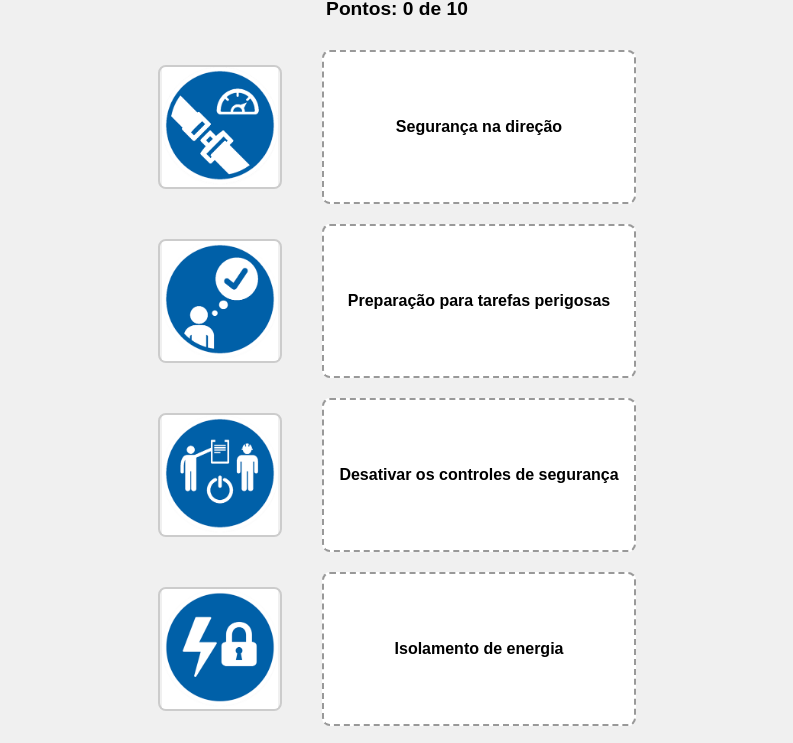
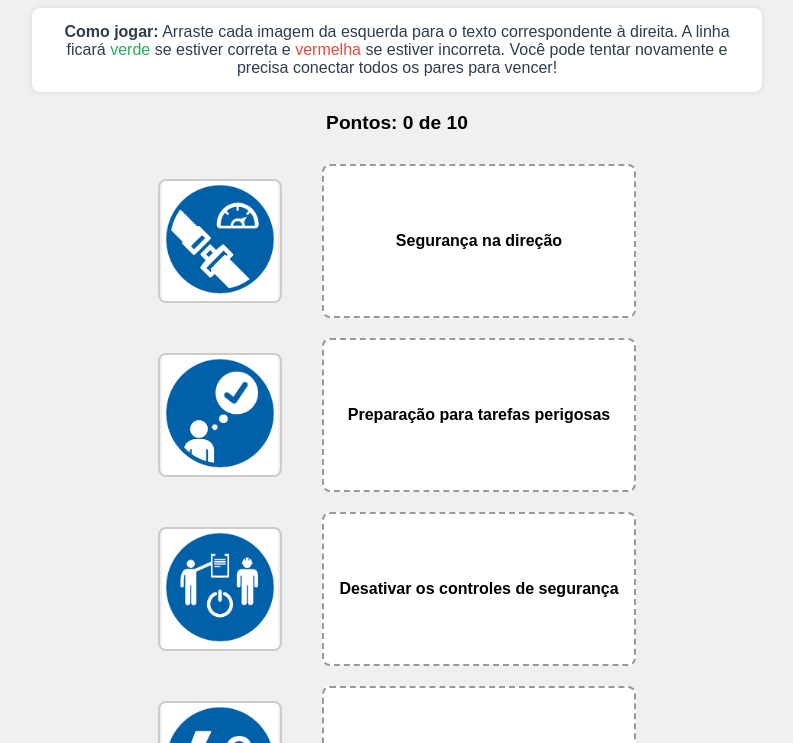
Before and after one commit to Alinetorres21/jogo-sustentavel, a plain HTML site: page index.html in a window 1280 px wide. Shown: the part 70-813 px from the top of the page, without its empty margins (243-1036 px from the left). Drawn offline with Linux system fonts and the light colour scheme.

Commit message:
Update index.html

```diff
--- a/index.html
+++ b/index.html
@@ -2,17 +2,28 @@
 <html lang="pt-BR">
 <head>
   <meta charset="UTF-8">
-  <title>Regras que Salvam Vidas</title>
+  <title>Conecte as Regras que Salvam Vidas</title>
   <style>
     body {
       font-family: Arial, sans-serif;
+      background-color: #f0f0f0;
       margin: 20px;
-      background-color: #f0f0f0;
       text-align: center;
     }
 
     h1 {
       margin-bottom: 10px;
+    }
+
+    #instrucoes {
+      max-width: 700px;
+      margin: 20px auto;
+      font-size: 1em;
+      background-color: #ffffff;
+      padding: 15px;
+      border-radius: 8px;
+      box-shadow: 0 0 6px rgba(0,0,0,0.1);
+      color: #2c3e50;
     }
 
     #pontuacao {
@@ -97,9 +108,17 @@
 </head>
 <body>
   <h1>Conecte as Regras que Salvam Vidas</h1>
+
+  <div id="instrucoes">
+    <strong>Como jogar:</strong>
+    Arraste cada imagem da esquerda para o texto correspondente à direita.
+    A linha ficará <span style="color:#27ae60;">verde</span> se estiver correta e <span style="color:#e74c3c;">vermelha</span> se estiver incorreta.
+    Você pode tentar novamente e precisa conectar todos os pares para vencer!
+  </div>
+
   <div id="pontuacao">Pontos: 0 de 10</div>
 
-  <div class="container">
+  <div class="container" id="container">
     <!-- Pares de regras -->
     <div class="linha-pareada">
       <img src="assets/regra1.png" class="icone" id="img1" draggable="true" ondragstart="drag(event)">
@@ -180,6 +199,7 @@
         document.getElementById("final").textContent = "🏁 Parabéns! Você conectou todas as regras com sucesso!";
       }
     }
-  </script>
-</body>
-</html>
+
+    // 🔀 Embaralhamento automático das linhas
+    function embaralharLinhas() {
+      const container = document.getElementBy
```
